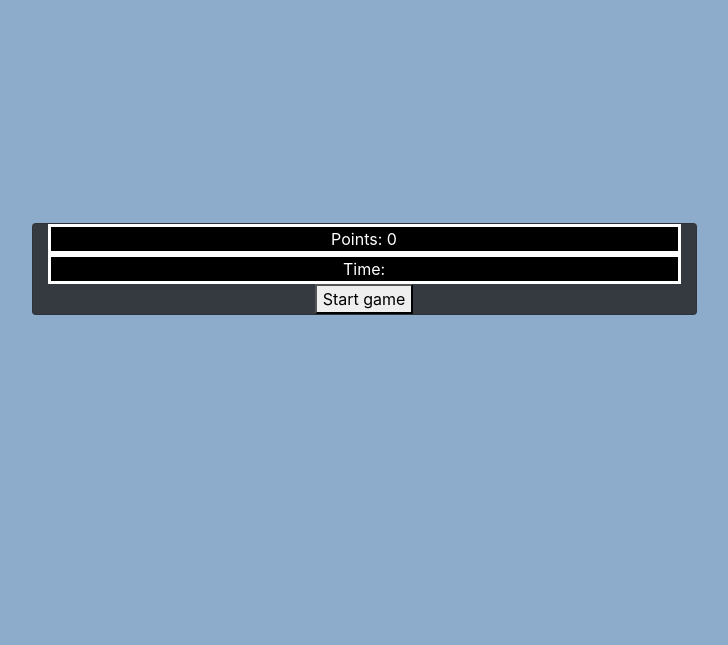
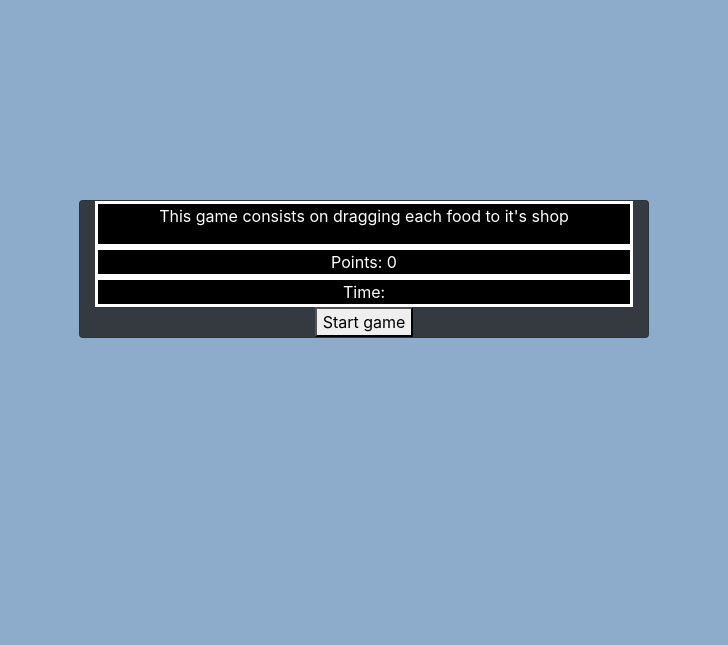
Before and after one commit to ericfernandez37/Projecte.github.io, a PHP site: page /enigmaMarc.php in a window 1280 px wide. Shown: the part 203-848 px from the top of the page, without its empty margins (276-1004 px from the left). Run offline with PHP 8.4, Linux system fonts and the light colour scheme.

Commit message:
img categorias juego

```diff
--- a/Juegos/enigma_marc/main.js
+++ b/Juegos/enigma_marc/main.js
@@ -50,10 +50,12 @@ const game = {
             const category = item.category;
             if (!categories.includes(category)) {
                 categories.push(category);
-                const div = $("<div data-category='"+ category +"' class='mb-2  droppable " + category +"'>" + category + "</div>")
+                const div = $("<div data-category='"+ category +"' class='mb-2  droppable " + category +"'></div>")
                     .css({
-                        "background-color": game.getRandomColor(category),
-                        "min-height": "150px",
+                        "background-image": game.getRandomColor(category),
+                        "background-repeat": "no-repeat",
+                        "background-size": "cover",
+                        "min-height": "170px",
                         "min-width": "150px",
                         "vertical-align": "center",
                     })
@@ -87,7 +89,7 @@ const game = {
         const div = $(
             '<div id="draggable" data-category="'+ nextItem.category +'" class="mx-auto ' +
                 nextItem.category +
-                '"> <div class="p-2"><img src="Juegos/enigma_marc/img/' +
+                '"> <div class=""><img src="Juegos/enigma_marc/img/' +
                 nextItem.name +
                 '.png" class="rounded" alt="' +
                 nextItem.name +
@@ -108,16 +110,16 @@ const game = {
         var letters = "0123456789ABCDEF";
         var color = "#";
         if (category == "Pescado") {
-            color = "#00BFFF";
+            color = "url('Juegos/enigma_marc/img/Pescaderia.jpg";
         }
         if (category == "Verdura") {
-            color = "#228B22";
+            color = "url('Juegos/enigma_marc/img/Verduleria.jpg";
         }
         if (category == "Fruta") {
-            color = "#FF0000";
+            color = "url('Juegos/enigma_marc/img/Fruteria.jpg";
         }
         if (category == "Carne") {
-            color = "#B52204";
+            color = "url('Juegos/enigma_marc/img/Carniceria.jpg";
         }
         return color;
     },
--- a/assets/content/ca.json
+++ b/assets/content/ca.json
@@ -21,6 +21,7 @@
     },
     "juegomarc": {
         "pagetitle": "Joc",
+        "explanation": "Aquest joc consisteix en arrosegar cada menjar a la seva botiga",
         "modalnextgame" : "Següent joc",
         "modalrestart": "Reiniciar joc",
         "modaltitle": "Has completat el joc!",
--- a/assets/content/en.json
+++ b/assets/content/en.json
@@ -21,6 +21,7 @@
     },
     "juegomarc": {
         "pagetitle": "Game",
+        "explanation": "This game consists on dragging each food to it's shop",
         "modalnextgame" : "Next game",
         "modalrestart": "Restart game",
         "modaltitle": "You've completed the game!",
--- a/assets/content/es.json
+++ b/assets/content/es.json
@@ -21,6 +21,7 @@
     },
     "juegomarc": {
         "pagetitle": "Juego",
+        "explanation": "Este juego consiste en arrastrar cada comida a su tienda",
         "modalnextgame" : "Siguiente Juego",
         "modalrestart": "Reiniciar juego",
         "modaltitle": "¡Has completado el Juego!",
--- a/enigmaMarc.php
+++ b/enigmaMarc.php
@@ -46,13 +46,16 @@ if (isset($_SESSION['identificador'])) {
 <?php startblock('principal') ?>
 <div class="container h-100 pt-5 mt-5">
     <div class="row align-items-center h-100">
-        <div class="card text-white bg-dark m-auto col-sm-10 col-md-7 text-center">
+        <div class="card text-white bg-dark m-auto col-sm-10 col-md-6 text-center">
             <div id="infobox" class="  ">
                 <div>
-                <?php echo $content["juegomarc"]["points"]; ?>: <span id="points">0</span>
+                    <p><?php echo $content["juegomarc"]["explanation"]; ?></p>
                 </div>
                 <div>
-                <?php echo $content["juegomarc"]["time"]; ?>: <span id="time"></span>
+                    <?php echo $content["juegomarc"]["points"]; ?>: <span id="points">0</span>
+                </div>
+                <div>
+                    <?php echo $content["juegomarc"]["time"]; ?>: <span id="time"></span>
                 </div>
                 <button class="gameButton"><?php echo $content["juegomarc"]["start"]; ?></button>
             </div>
```
Also changed, not shown: Juegos/enigma_marc/index.html (deleted, +0 -25 lines), Juegos/enigma_marc/img/Carniceria.jpg (added), Juegos/enigma_marc/img/Fruteria.jpg (added), Juegos/enigma_marc/img/Pescaderia.jpg (added), Juegos/enigma_marc/img/Verduleria.jpg (added).
